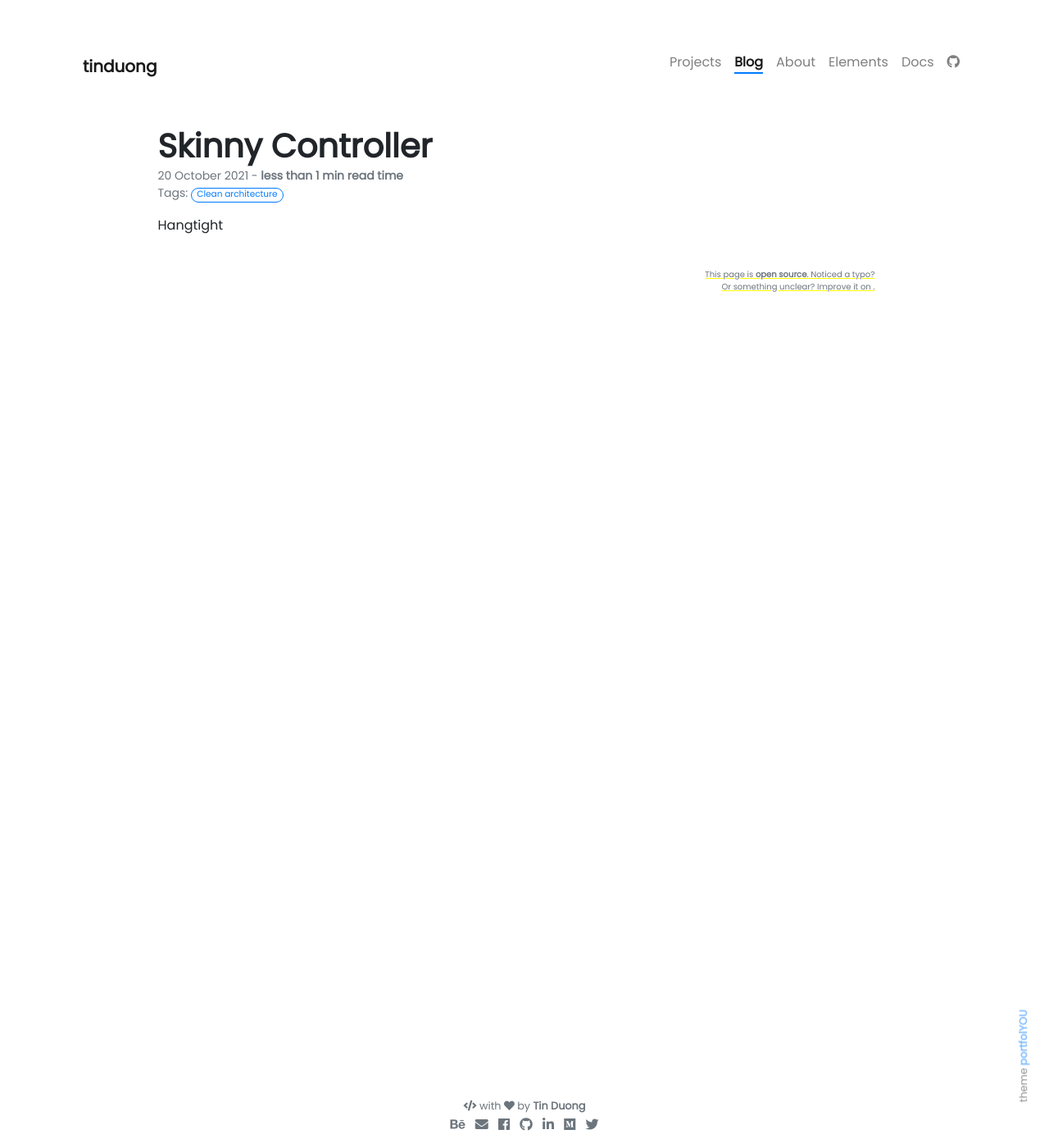
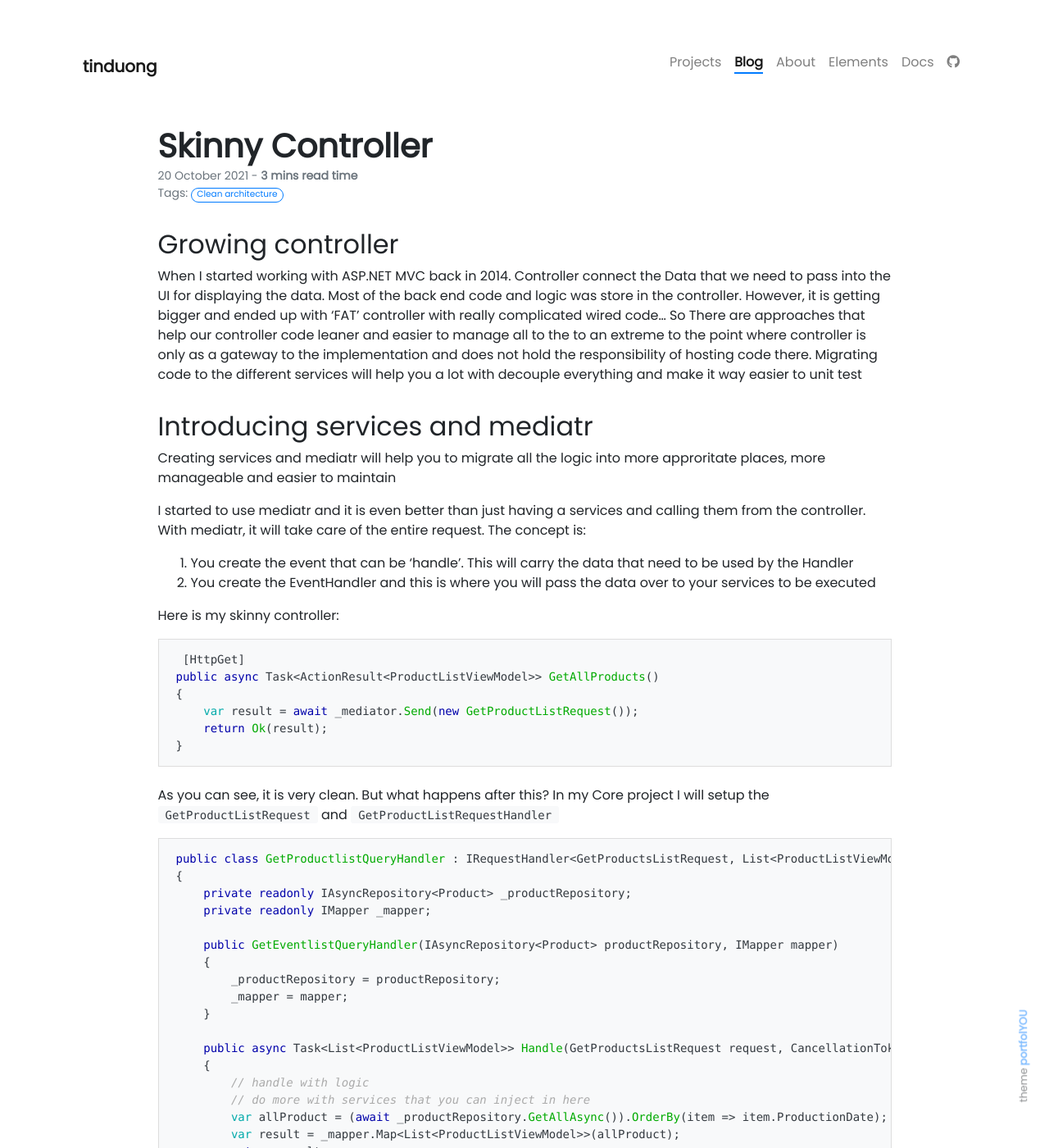
Before and after one commit to tinduong/tinduong.github.io, a Jekyll site: the page built from _posts/2021-10-20-Clean-architecture.md, in a window 1280 px wide and 1400 px high. Shown: the whole window at 82% size. Built offline with Jekyll 4.4.1, drawn with Linux system fonts in a browser that asks for light colours; nearby versions of some CDN libraries; our own code applies the rules of GitHub Pages for plain Markdown files; some of the changed text lies outside the part shown.

Commit message:
skinny controller

````diff
--- a/_posts/2021-10-20-Clean-architecture.md
+++ b/_posts/2021-10-20-Clean-architecture.md
@@ -6,5 +6,82 @@ color: secondary
 description: Architect your solution for a clear/ clean implementation result in a super easy to navigate within the code base and unit test your implementation.
 ---
 
+## Growing controller
+When I started working with ASP.NET MVC back in 2014. Controller connect the Data that we need to pass into the UI for displaying the data. Most of the back end code and logic was store in the controller. However, it is getting bigger and ended up with 'FAT' controller with really complicated wired code... So There are approaches that help our controller code leaner and easier to manage all to the to an extreme to the point where controller is only as a gateway to the implementation and does not hold the responsibility of hosting code there. Migrating code to the different services will help you a lot with decouple everything and make it way easier to unit test
 
-Hangtight
+## Introducing services and mediatr
+Creating services and mediatr will help you to migrate all the logic into more approritate places, more manageable and easier to maintain
+
+I started to use mediatr and it is even better than just having a services and calling them from the controller. With mediatr, it will take care of the entire request. The concept is:
+
+1. You create the event that can be 'handle'. This will carry the data that need to be used by the Handler
+2. You create the EventHandler and this is where you will pass the data over to your services to be executed
+
+Here is my skinny controller:
+``` c#
+ [HttpGet]
+public async Task<ActionResult<ProductListViewModel>> GetAllProducts()
+{
+    var result = await _mediator.Send(new GetProductListRequest());
+    return Ok(result);
+}
+```
+
+As you can see, it is very clean. But what happens after this?
+In my Core project I will setup the `GetProductListRequest` and `GetProductListRequestHandler`
+
+```c#
+public class GetProductlistQueryHandler : IRequestHandler<GetProductsListRequest, List<ProductListViewModel>>
+{
+    private readonly IAsyncRepository<Product> _productRepository;
+    private readonly IMapper _mapper;
+
+    public GetEventlistQueryHandler(IAsyncRepository<Product> productRepository, IMapper mapper)
+    {
+        _productRepository = productRepository;
+        _mapper = mapper;
+    }
+
+    public async Task<List<ProductListViewModel>> Handle(GetProductsListRequest request, CancellationToken cancellationToken)
+    {
+        // handle with logic
+        // do more with services that you can inject in here
+        var allProduct = (await _productRepository.GetAllAsync()).OrderBy(item => item.ProductionDate);
+        var result = _mapper.Map<List<ProductListViewModel>>(allProduct);
+        return result;
+    }
+}
+
+```
+
+## Register your service using extension method:
+In you core project (Not the API) set it up so that it can be register in your API
+
+``` c#
+public static class ApplicationServiceRegistration
+{
+    public static IServiceCollection AddApplicationService(this IServiceCollection services)
+    {
+        services.AddAutoMapper(Assembly.GetExecutingAssembly());
+        services.AddMediatR(Assembly.GetExecutingAssembly());
+
+        return services;
+    }
+}
+```
+When your API startup, don't forget that you need to register for it in your ConfigureServices
+
+```
+public void ConfigureServices(IServiceCollection services)
+{
+   ...
+
+    // add services
+    services.AddApplicationService();
+    services.AddCommunicationService(Configuration);
+    services.AddDatabaseServices(Configuration);
+
+   ...
+}
+```
+Take a quick look of your controller and now suddendly it is not a dumpster for code and you can unit test your RequestHandler and your services specifically.
````
